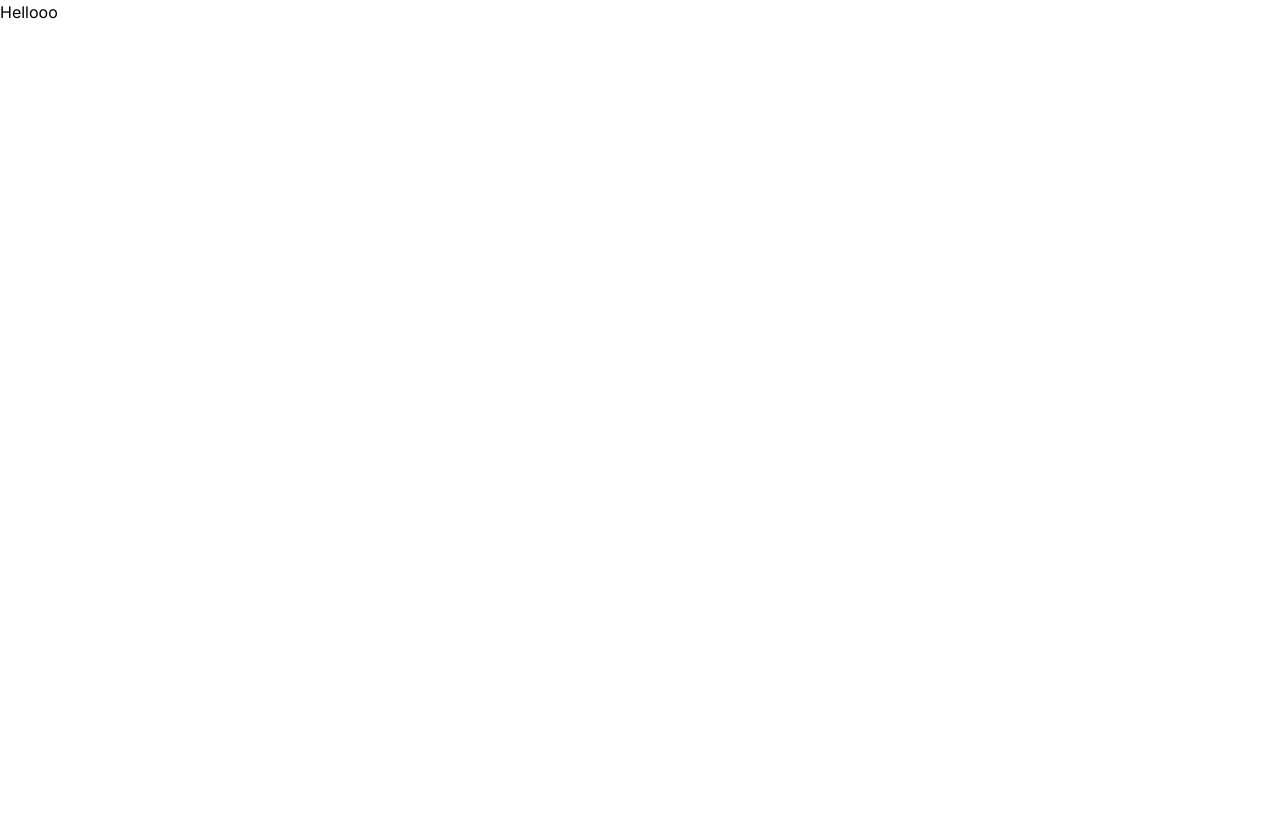
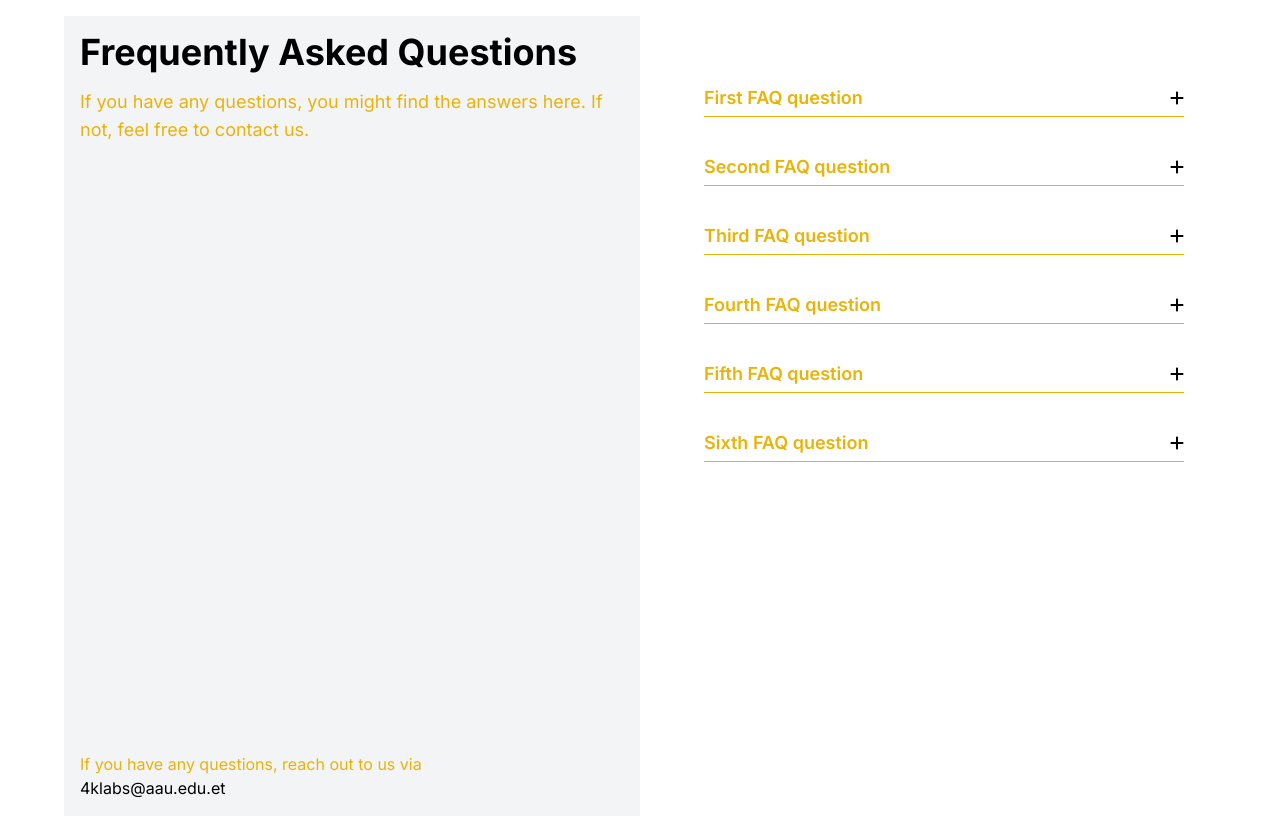
Before and after one commit to 4K-Labs/4k-website, a Next.js app: page /faqs in a window 1280 px wide. Built offline with nearby package versions, Linux system fonts and the light colour scheme.

Commit message:
added the faqs route with its content configurations

```diff
--- a/app/faqs/page.tsx
+++ b/app/faqs/page.tsx
@@ -1,7 +1,8 @@
+import Faqs from "@/components/Faqs"
 const FAQs = ()=>{
-    return <div>
-        Hellooo
-    </div>
+    return (
+        <Faqs/>
+    )
 }
 
 export default FAQs
--- /dev/null
+++ b/components/Faqs.tsx
@@ -0,0 +1,62 @@
+'use client';
+import React, { useState } from 'react';
+import Link from 'next/link'
+import { FontAwesomeIcon } from '@fortawesome/react-fontawesome';
+import { faPlus, faTimes } from '@fortawesome/free-solid-svg-icons';
+const plusIcon = <FontAwesomeIcon icon={faPlus} />;
+const timesIcon = <FontAwesomeIcon icon={faTimes} />;
+
+const Faqs = () => {
+    const faqs = [
+        { title: "First FAQ question", content: "Because they're so good at it. Lorem ipsum dolor sit amet consectetur adipisicing elit. Quas cupiditate laboriosam fugiat." },
+        { title: "Second FAQ question", content: "Because they're so good at it. Lorem ipsum dolor sit amet consectetur adipisicing elit. Quas cupiditate laboriosam fugiat." },
+        { title: "Third FAQ question", content: "Because they're so good at it. Lorem ipsum dolor sit amet consectetur adipisicing elit. Quas cupiditate laboriosam fugiat." },
+        { title: "Fourth FAQ question", content: "Because they're so good at it. Lorem ipsum dolor sit amet consectetur adipisicing elit. Quas cupiditate laboriosam fugiat." },
+        { title: "Fifth FAQ question", content: "Because they're so good at it. Lorem ipsum dolor sit amet consectetur adipisicing elit. Quas cupiditate laboriosam fugiat." },
+        { title: "Sixth FAQ question", content: "Because they're so good at it. Lorem ipsum dolor sit amet consectetur adipisicing elit. Quas cupiditate laboriosam fugiat." },
+    ];
+
+    const [expandedIdx, setExpandedIdx] = useState<number | null>(null);
+
+    return (
+        <div className="md:flex md:flex-row mx-12 h-screen">
+            {/* Left Div - Content */}
+            <div className=" flex flex-col justify-between md:w-1/2 p-4 bg-gray-100 m-4 h-full md:order-1">
+                <div>
+                   <div className="text-4xl font-bold mb-4">Frequently Asked Questions</div>
+                    <p className="text-lg text-yellow-500">
+                        If you have any questions, you might find the answers here. If not, feel free to contact us.
+                    </p>
+                </div>
+
+                <div className="mt-auto">
+                    <p className='text-yellow-500'>If you have any questions, reach out to us via </p>
+                    <Link href="mailto:4klabs@aau.edu.et">4klabs@aau.edu.et</Link>
+                </div>
+            </div>
+
+            {/* Right Div - FAQs */}
+            <div className="md:w-1/2 max-w-2xl mx-auto mt-8 p-4 md:order-2">
+                <div>
+                    {faqs.map((faq, idx) => (
+                        <div key={idx} className="border-b border-yellow-500 m-8 min-w-lg">
+                            <div className="flex justify-between items-center">
+                                <div className="text-lg text-yellow-500 font-semibold py-1">{faq.title}</div>
+                                <button
+                                    onClick={() => setExpandedIdx(expandedIdx === idx ? null : idx)}
+                                >
+                                    {expandedIdx === idx ? timesIcon : plusIcon}
+                                </button>
+                            </div>
+                            {expandedIdx === idx && (
+                                <div className="text-yellow-600 mt-2 py-1">{faq.content}</div>
+                            )}
+                        </div>
+                    ))}
+                </div>
+            </div>
+        </div>
+    );
+};
+
+export default Faqs;
--- a/package.json
+++ b/package.json
@@ -11,6 +11,8 @@
   "dependencies": {
     "@fortawesome/fontawesome-svg-core": "^6.4.2",
     "@fortawesome/free-brands-svg-icons": "^6.4.2",
+    "@fortawesome/free-regular-svg-icons": "^6.4.2",
+    "@fortawesome/free-solid-svg-icons": "^6.4.2",
     "@fortawesome/react-fontawesome": "^0.2.0",
     "next": "14.0.0",
     "react": "^18",
```
Also changed, not shown: 1 other file (tests, documents, lock files or other folders).
